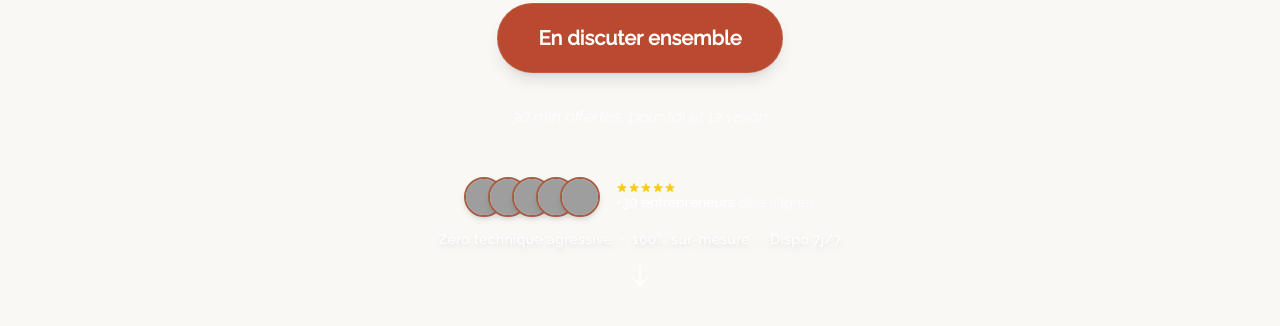
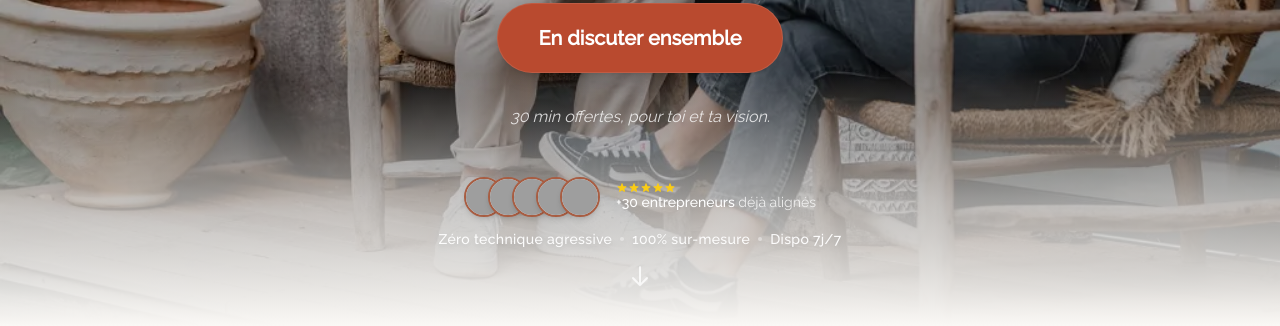
Before and after one commit to BenjaminOhana/Site-Benjamin, a React (Vite) app: page / in a window 1280 px wide. Shown: the part 474-800 px from the top of the page. Built offline with nearby package versions, Linux system fonts and the light colour scheme; grey boxes are pictures that could not be loaded.

Commit message:
fix: revert hero background to absolute to fix disappearance

```diff
--- a/src/components/Hero.jsx
+++ b/src/components/Hero.jsx
@@ -43,8 +43,8 @@ const Hero = () => {
 
             {/* Background Image with Gradient Overlay */}
             {/* Background Image with Gradient Overlay */}
-            {/* Fixed Background Image with Gradient Overlay */}
-            <div className="fixed inset-0 w-full h-screen -z-10 overflow-hidden pointer-events-none">
+            {/* Background Image with Gradient Overlay */}
+            <div className="absolute inset-0 z-0 overflow-hidden">
                 <picture>
                     <source media="(max-width: 767px)" srcSet={heroMobileImage} />
                     <source media="(min-width: 768px)" srcSet={heroImage} />
@@ -62,10 +62,10 @@ const Hero = () => {
                 {/* Lighter overlay on mobile */}
                 <div className="absolute inset-0 bg-black/20 md:bg-transparent"></div>
                 <div className="absolute inset-0 bg-gradient-to-t from-black/80 via-black/30 to-transparent md:from-black/60 md:via-black/20"></div>
+
+                {/* Bottom Gradient Transition to Next Section */}
+                <div className="absolute bottom-0 left-0 right-0 h-48 md:h-64 bg-gradient-to-t from-[#FAF8F5] via-[#FAF8F5]/60 to-transparent z-20 pointer-events-none"></div>
             </div>
-
-            {/* Bottom Gradient Transition to Next Section - Scrolled with content */}
-            <div className="absolute bottom-0 left-0 right-0 h-48 md:h-64 bg-gradient-to-t from-[#FAF8F5] via-[#FAF8F5]/60 to-transparent z-0 pointer-events-none"></div>
 
             <div className="container mx-auto px-6 relative z-10 pt-20">
                 <div className="max-w-4xl mx-auto text-center flex flex-col items-center">
```
